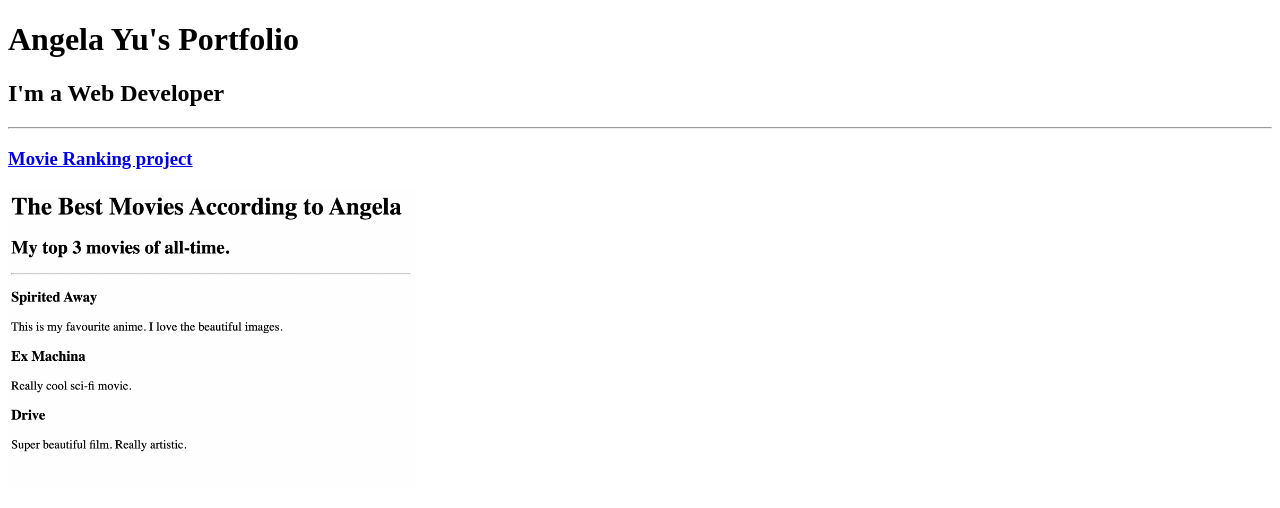
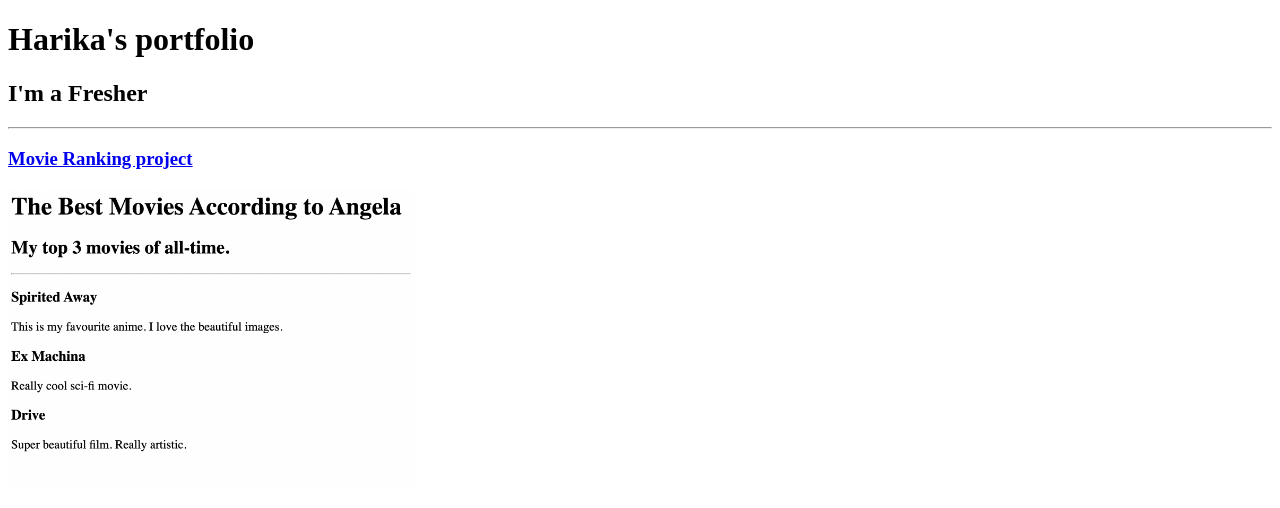
Before and after one commit to Harika-2121/html-portfolio, a plain HTML site: page index.html in a window 1280 px wide. Shown: the top 508 px of the page. Drawn offline with Linux system fonts and the light colour scheme; files whose address does not match are found by name.

Commit message:
Update index.html

```diff
--- a/index.html
+++ b/index.html
@@ -6,8 +6,8 @@
     <title>Harika's portfolio</title>
 </head>
 <body>
-    <h1>Angela Yu's Portfolio</h1>
-    <h2>I'm a Web Developer</h2>
+    <h1>Harika's portfolio</h1>
+    <h2>I'm a Fresher</h2>
     <hr/>
     <h3><a href="./public/movie-ranking.html">Movie Ranking project</a></h3>
     <img src="./assets/images/movie-ranking.png" height="300"movie-ranking">
```
